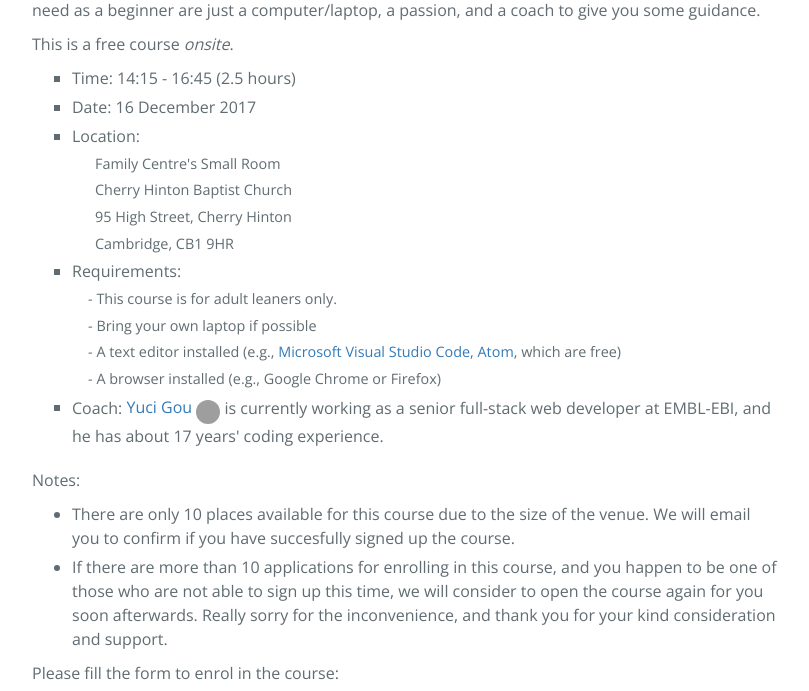
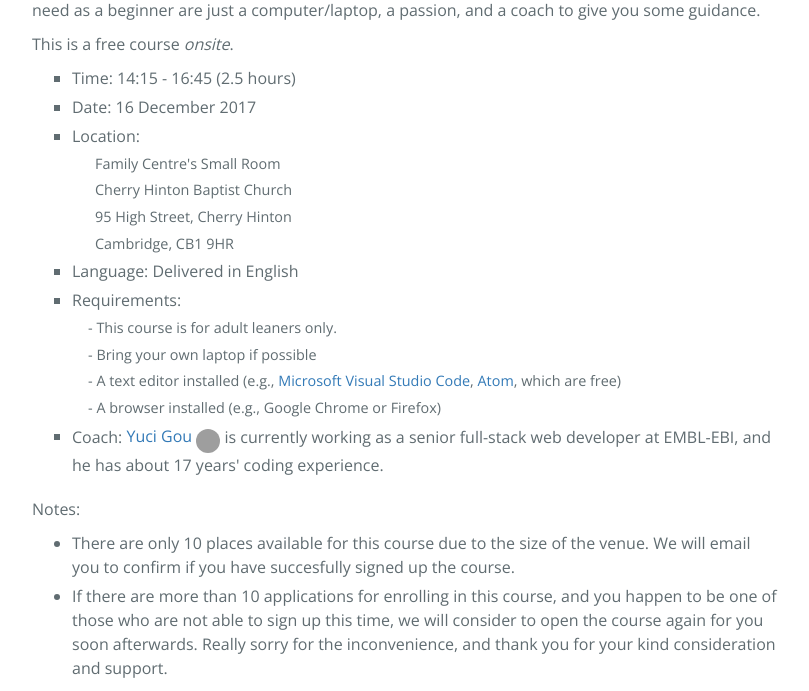
Before and after one commit to yucigou/codegoodworks, a Jekyll site: the page built from enrolment.md, in a window 1280 px wide and 900 px high, scrolled down 1260 px, cut to the strip 0-691 px from the top of the window. Shown: the whole strip, without its empty margins (38-847 px from the left). Built offline with Jekyll 4.4.1, drawn with Linux system fonts in a browser that asks for light colours; nearby versions of some CDN libraries; grey boxes are pictures that could not be loaded.

Commit message:
Update course info

```diff
--- a/enrolment.md
+++ b/enrolment.md
@@ -38,6 +38,7 @@ title: Free onsite course for beginners - Code Good Works
     <li>Cambridge, CB1 9HR</li>
   </ul>
 </li>
+<li>Language: Delivered in English</li>
 <li>Requirements:
   <ul class="requirement">
     <li>This course is for adult leaners only.</li>
```
